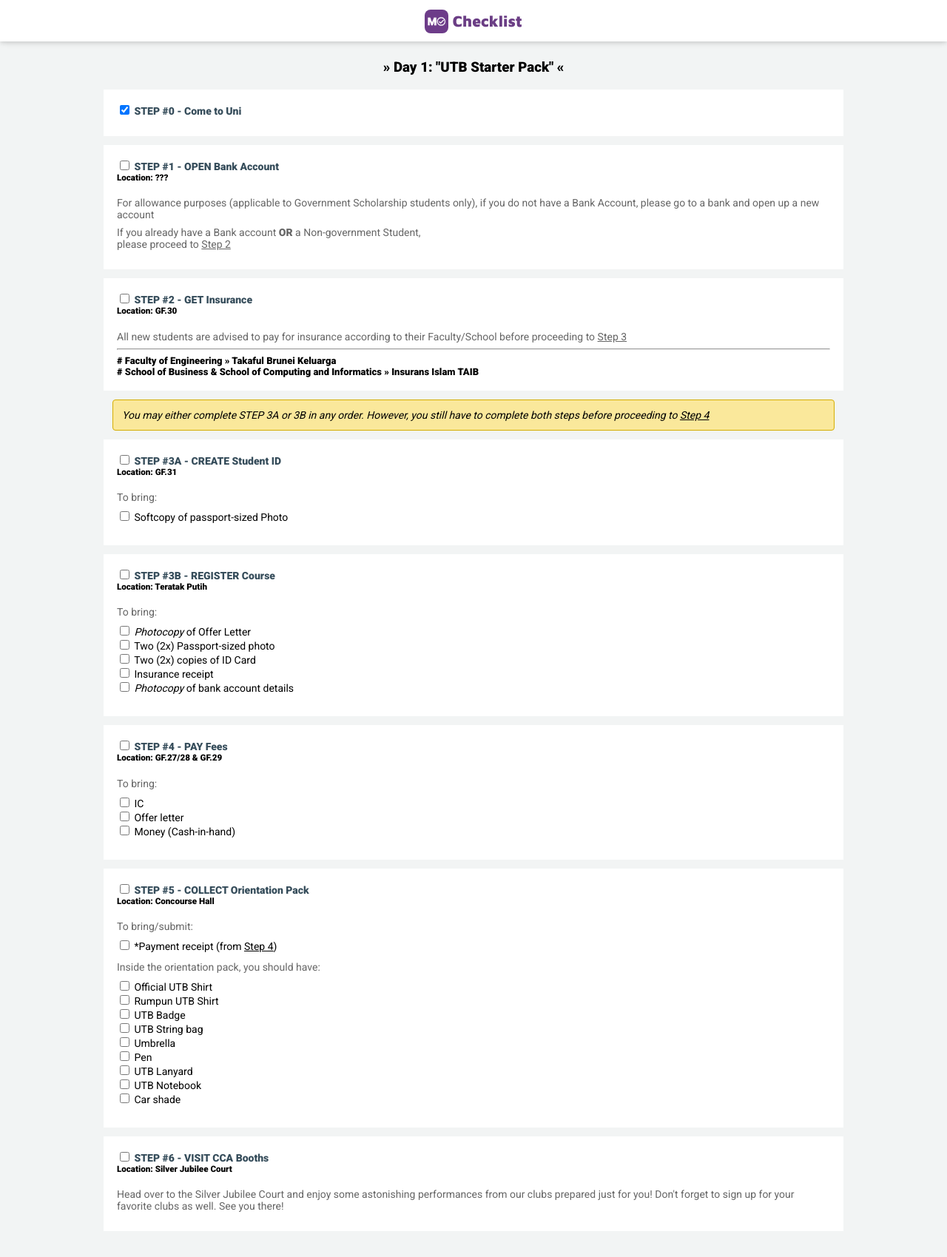
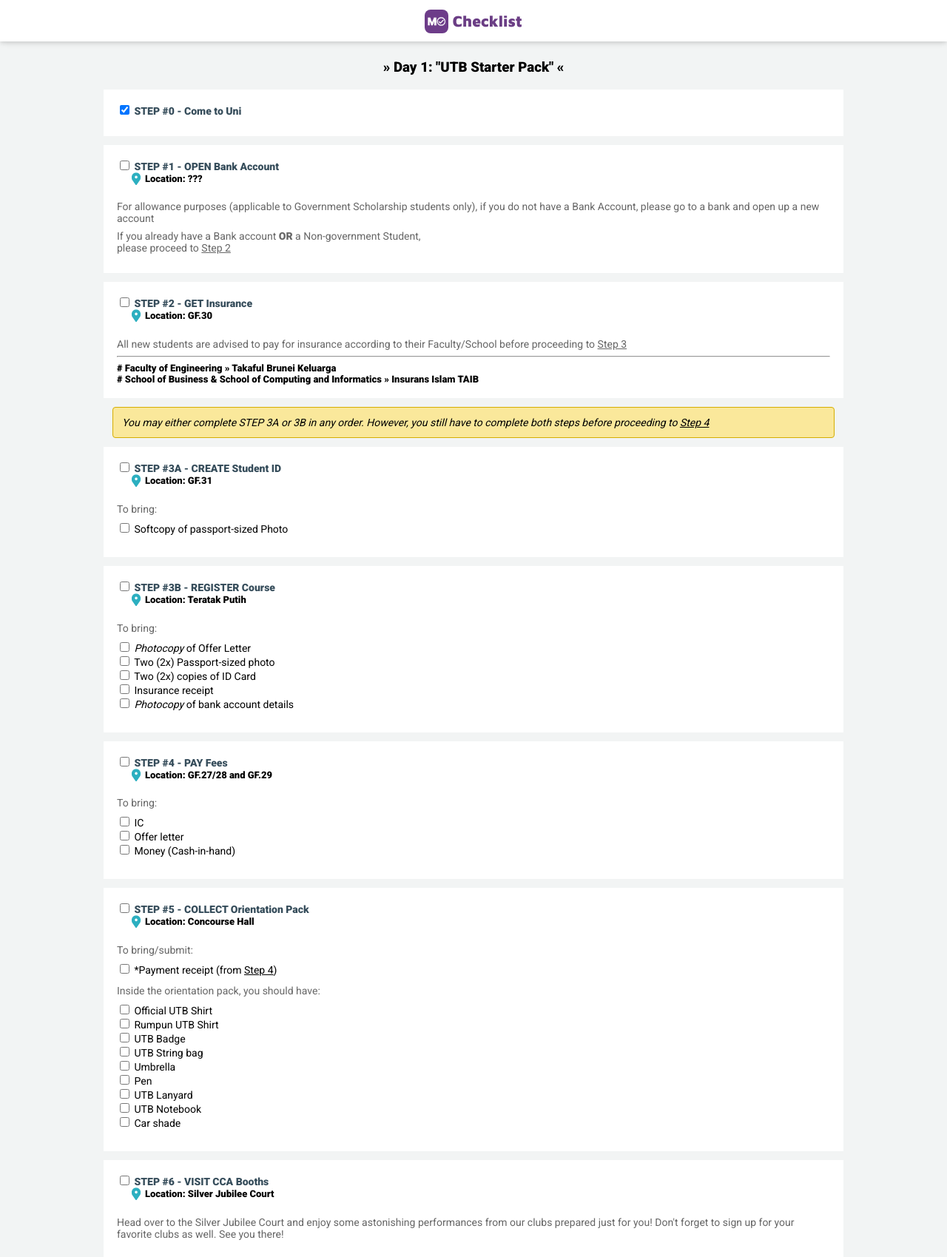
Before and after one commit to naqiuddinihsan/utbmoc, a PHP site: page / in a window 1280 px wide. Shown: the top 1699 px of the page at 74% size. Run offline with PHP 8.4, Linux system fonts and the light colour scheme; some libraries are stand-ins or nearby versions.

Commit message:
Heavy data clean

```diff
--- a/index.php
+++ b/index.php
@@ -1,4 +1,5 @@
 <!DOCTYPE html>
+
 <!--<html manifest="utbmoc.manifest">-->
 <html>
     <head>
@@ -20,8 +21,13 @@
                  if (!$('.scrollable').has($(e.target)).length) e.preventDefault();
              });
         </script>
-
     </head>
+    <?php
+        if (include("moc_data.php"))
+            include("moc_data.php");
+        else
+        $moc_loc_s1 = $moc_loc_s2 = $moc_loc_s3a = $moc_loc_s3b = $moc_loc_s4 = $moc_loc_s5 = $moc_loc_s6 = "(Internet connection needed)";
+    ?>
     <body>
         <div class="moc-sandbox">
             <div class="moc-platform">
@@ -33,6 +39,7 @@
                         </h2>
                         </a>
                     </div>
+
                 </div>
                 <div class="moc-mid">
 <!--
@@ -63,7 +70,7 @@
                                             <input type="checkbox" name="moc-step" value="step" id="moc-step1">
                                             STEP #1 - OPEN Bank Account
                                         </h4>
-                                        <h5>Location: ???</h5>
+                                        <h5><div class="moc-ico ico-loc"></div>Location: <?php echo $moc_loc_s1;?></h5>
                                         <p>For allowance purposes (applicable to Government Scholarship students only), if you do not have a Bank Account, please go to a bank and open up a new account</p>
                                         <p>If you already have a Bank account <b>OR</b> a Non-government Student, <br>please proceed to <u>Step 2</u></p>
                                         </div>
@@ -77,7 +84,7 @@
                                             <input type="checkbox" name="moc-step" value="step" id="moc-step2">
                                             STEP #2 - GET Insurance
                                         </h4>
-                                        <h5>Location: GF.30</h5>
+                                        <h5><div class="moc-ico ico-loc"></div>Location: <?php echo $moc_loc_s2;?></h5>
                                         <p>All new students are advised to pay for insurance according to their Faculty/School before proceeding to <u>Step 3</u></p>
                                             <hr>
                                         <h6># Faculty of Engineering &raquo; Takaful Brunei Keluarga</h6>
@@ -98,7 +105,7 @@
                                             <input type="checkbox" name="moc-step" value="step" id="moc-step3a">
                                             STEP #3A - CREATE Student ID
                                         </h4>
-                                        <h5>Location: GF.31</h5>
+                                        <h5><div class="moc-ico ico-loc"></div>Location: <?php echo $moc_loc_s3a;?></h5>
                                         <p>To bring:</p>
                                         <ul>
                                             <li><input type="checkbox" name="moc-tobring3a" value="passphot" id="moc-s3a1"> Softcopy of passport-sized Photo</li>
@@ -113,7 +120,7 @@
                                             <input type="checkbox" name="moc-step" value="step" id="moc-step3b">
                                             STEP #3B - REGISTER Course
                                         </h4>
-                                        <h5>Location: Teratak Putih</h5>
+                                        <h5><div class="moc-ico ico-loc"></div>Location: <?php echo $moc_loc_s3b;?></h5>
                                         <p>To bring:</p>
                                         <ul>
                                             <li><input type="checkbox" name="moc-tobring3b" value="tobring" id="moc-s3b1"> <em>Photocopy</em> of Offer Letter</li>
@@ -132,7 +139,7 @@
                                             <input type="checkbox" name="moc-step" value="step" id="moc-step4">
                                             STEP #4 - PAY Fees
                                         </h4>
-                                        <h5>Location: GF.27/28 &amp; GF.29</h5>
+                                        <h5><div class="moc-ico ico-loc"></div>Location: <?php echo $moc_loc_s4;?></h5>
                                         <p>To bring:</p>
                                         <ul>
                                             <li><input type="checkbox" name="moc-tobring4" value="tobring" id="moc-s41"> IC</li>
@@ -150,7 +157,7 @@
                                             <input type="checkbox" name="moc-step" value="step" id="moc-step5">
                                             STEP #5 - COLLECT Orientation Pack
                                         </h4>
-                                        <h5>Location: Concourse Hall</h5>
+                                        <h5><div class="moc-ico ico-loc"></div>Location: <?php echo $moc_loc_s5;?></h5>
                                         <p>To bring/submit:</p>
                                         <ul>
                                             <li>
@@ -208,7 +215,7 @@
                                             <input type="checkbox" name="moc-step" value="step" id="moc-step6">
                                             STEP #6 - VISIT CCA Booths
                                         </h4>
-                                        <h5>Location: Silver Jubilee Court</h5>
+                                        <h5><div class="moc-ico ico-loc"></div>Location: <?php echo $moc_loc_s6;?></h5>
                                         <p>Head over to the Silver Jubilee Court and enjoy some astonishing performances from our clubs prepared just for you! Don't forget to sign up for your favorite clubs as well. See you there!</p>
                                         </div>
                                     </li>
--- /dev/null
+++ b/moc_data.php
@@ -0,0 +1,9 @@
+<?php
+    $moc_loc_s1 = "???";
+    $moc_loc_s2 = "GF.30";
+    $moc_loc_s3a = "GF.31";
+    $moc_loc_s3b = "Teratak Putih";
+    $moc_loc_s4 = "GF.27/28 and GF.29";
+    $moc_loc_s5 = "Concourse Hall";
+    $moc_loc_s6 = "Silver Jubilee Court";
+?>
--- a/style.css
+++ b/style.css
@@ -72,6 +72,8 @@ button:active {
 .moc-top {
     position: fixed;
     top: 0;
+    -webkit-box-shadow: 0 2px 4px -1px rgba(0,0,0,0.06),0 4px 5px 0 rgba(0,0,0,0.06),0 1px 10px 0 rgba(0,0,0,0.08);
+    box-shadow: 0 2px 4px -1px rgba(0,0,0,0.06),0 4px 5px 0 rgba(0,0,0,0.06),0 1px 10px 0 rgba(0,0,0,0.08);
 }
 
 .moc-header {
@@ -80,8 +82,7 @@ button:active {
     height: 56px;
     color: #fff;
     text-align: center;
-    -webkit-box-shadow: 0 2px 4px -1px rgba(0,0,0,0.06),0 4px 5px 0 rgba(0,0,0,0.06),0 1px 10px 0 rgba(0,0,0,0.08);
-    box-shadow: 0 2px 4px -1px rgba(0,0,0,0.06),0 4px 5px 0 rgba(0,0,0,0.06),0 1px 10px 0 rgba(0,0,0,0.08);
+
 }
 
 .moc-header h2 {
@@ -140,6 +141,17 @@ button:active {
 
 .moc-post h5 {
     margin-top: 0;
+    line-height: 17px;
+    font-size: 13px;
+}
+
+.moc-ico {
+    height: 17px;
+    width: 17px;
+    background-size: 17px;
+    background-position: center;
+    margin: 0 4px 0 17px;
+    float: left;
 }
 
 .moc-post h6 {
@@ -180,3 +192,9 @@ button:active {
     margin-left: 12px;
     margin-right: 12px;
 }
+
+
+
+.ico-loc {
+    background: url('moc_location.png');
+}
```
Also changed, not shown: moc_location.png (added), touch-icon-iphone-retina.png, 1 other file.
